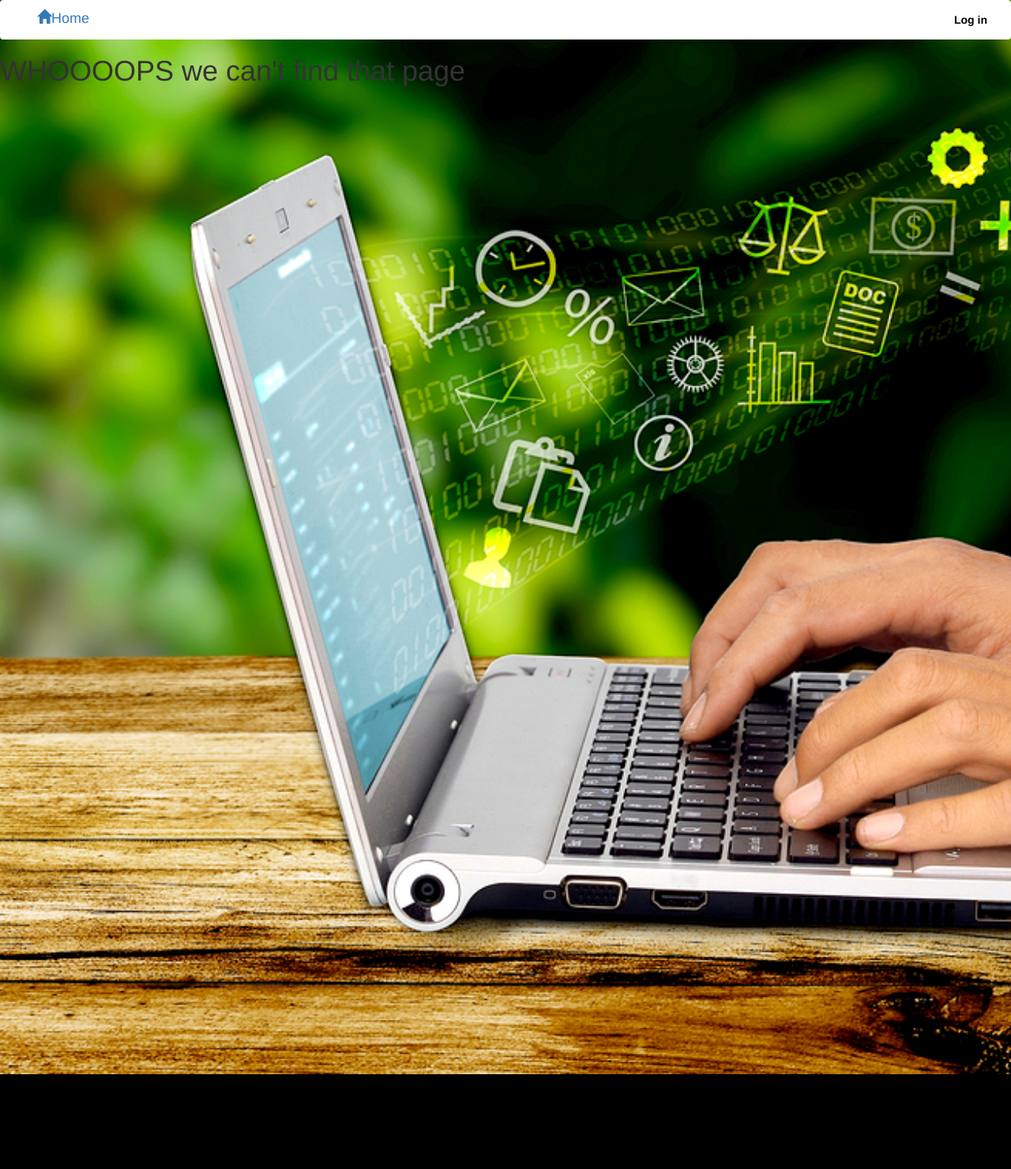
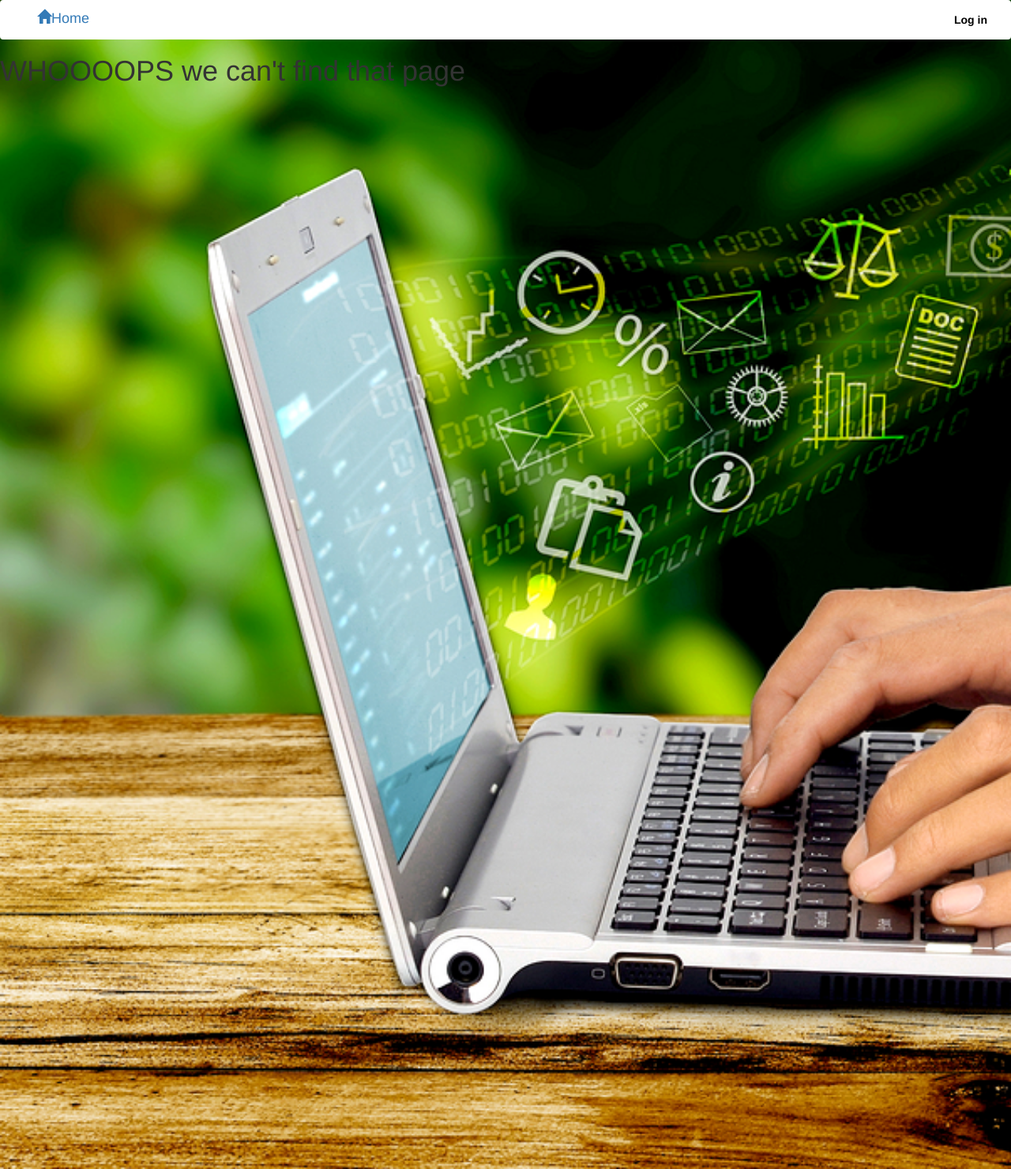
Before and after one commit to rithaven/Pitch-idea, a Python web app: template app/templates/fourOwfour.html in a window 1280 px wide. Shown: the whole page at 79% size. Before the commit the page ends 1360 px from the top, so only its background shows below. Run offline with Jinja, Linux system fonts and the light colour scheme; the template is opened without the code that fills it, so the values that code supplies are empty; some libraries are stand-ins or nearby versions.

Commit message:
deployment to heroku

```diff
--- a/app/templates/auth/register.html
+++ b/app/templates/auth/register.html
@@ -4,7 +4,7 @@
     <meta name="viewport" content="width=device-width, initial-scale=1.0">
     <meta charset="UTF-8">
 </header>
-<body class="background-image" style="background-image:url('static/image/back.jpeg'); height: 170vh;background-size: cover;background-repeat: no-repeat;"></body>
+<body class="background-image" style="background-image:url('static/image/back.jpeg'); height: 220vh;background-size: cover;background-repeat: no-repeat;"></body>
 {% extends 'bootstrap/base.html'%}
 {% import 'bootstrap/wtf.html' as wtf%}
 
--- a/app/templates/base.html
+++ b/app/templates/base.html
@@ -4,7 +4,7 @@
     <meta name="viewport" content="width=device-width, initial-scale=1.0">
     <meta charset="UTF-8">
 </header>
-<body class="background-image" style="background-image:url('static/image/back.jpeg'); height: 170vh;background-size: cover;background-repeat: no-repeat;">
+<body class="background-image" style="background-image:url('static/image/back.jpeg'); height: 185vh;background-size: cover;background-repeat: no-repeat;">
 {% extends 'bootstrap/base.html'%}
 
 <!--Navbar block-->
```
